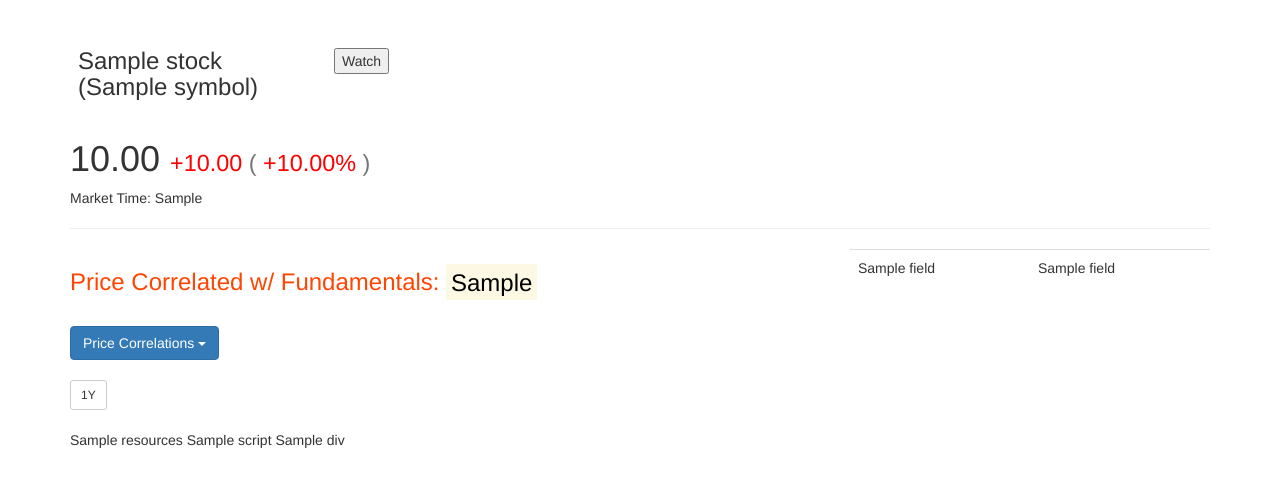
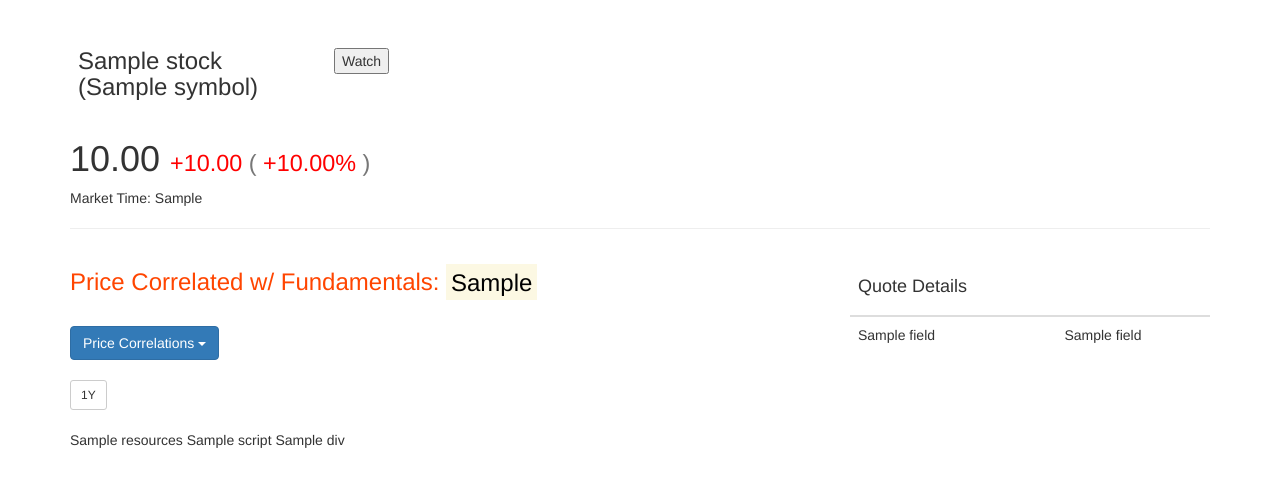
Before and after one commit to Willamette-OR/invresearch, a Python web app: template app/templates/stocks/stock.html in a window 1280 px wide. Shown: the part 52-539 px from the top of the page. Run offline with Jinja, Linux system fonts and the light colour scheme; the template is opened without the code that fills it: most values are stand-ins (such as "Sample title", 1, 10 or a date in 2020); form fields are guessed from the names that the template uses; some libraries are stand-ins or nearby versions.

Commit message:
Improved the display of quote details in a table

```diff
--- a/app/templates/stocks/stock.html
+++ b/app/templates/stocks/stock.html
@@ -200,7 +200,18 @@
 
         {# display quote details here #}
         <div class="col-sm-4">
-            <table class="table table-hover">
+            <p>
+                <table class="table">
+                    <thread>
+                        <tr>
+                            <th style="border: 0px;">
+                                <h4>
+                                    Quote Details
+                                </h4>
+                            </th>
+                            <th style="border: 0px;"></th>
+                        </tr>
+                    </thread>
                     <tbody>
                         {% for field in quote_details %}
                             <tr>
@@ -210,6 +221,7 @@
                         {% endfor %}
                     </tbody>
                 </table>
+            </p>
         </div>
     </div>
 {% endblock %}
```
Lines whose indentation alone changed are shown as unchanged.
